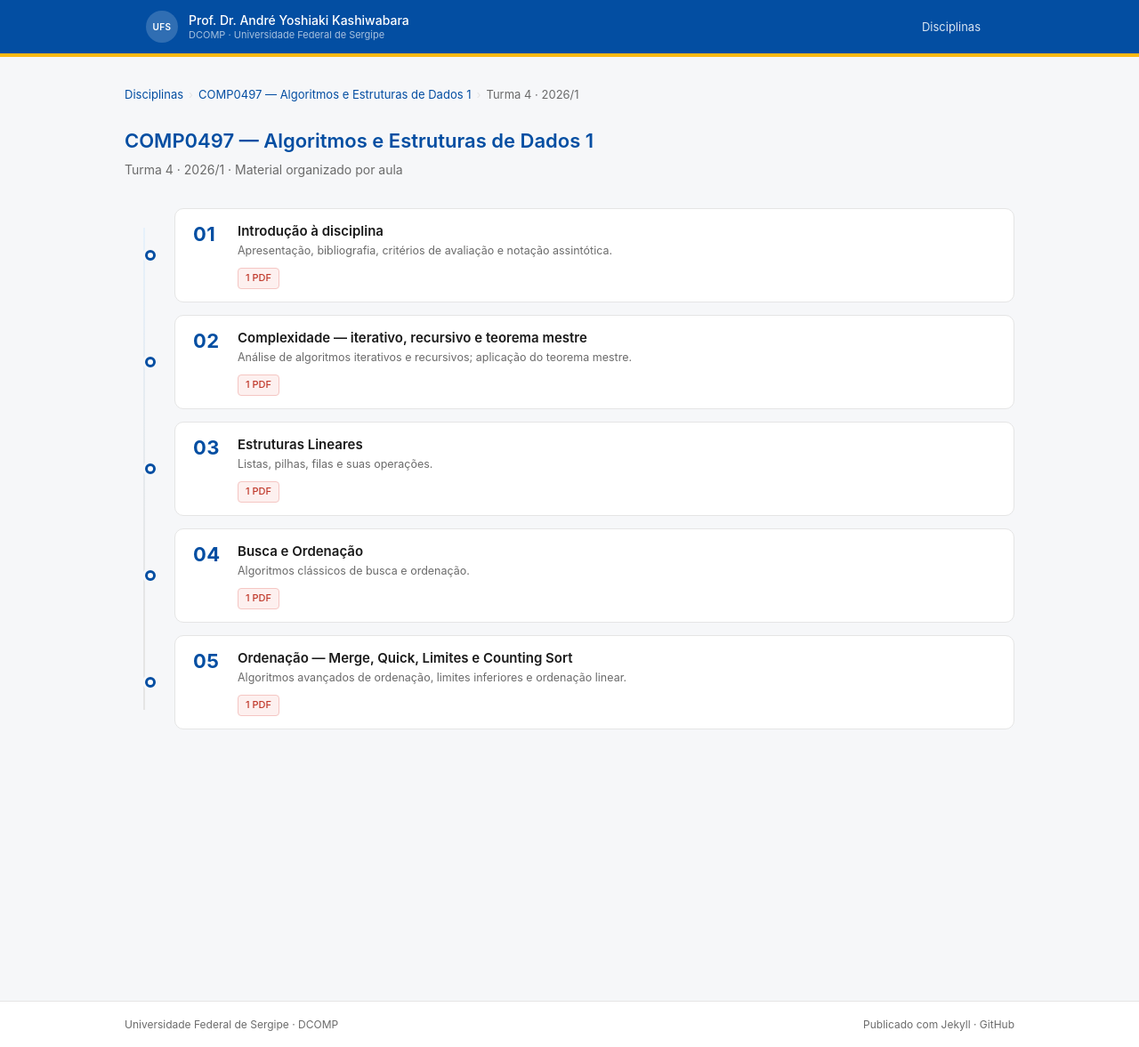
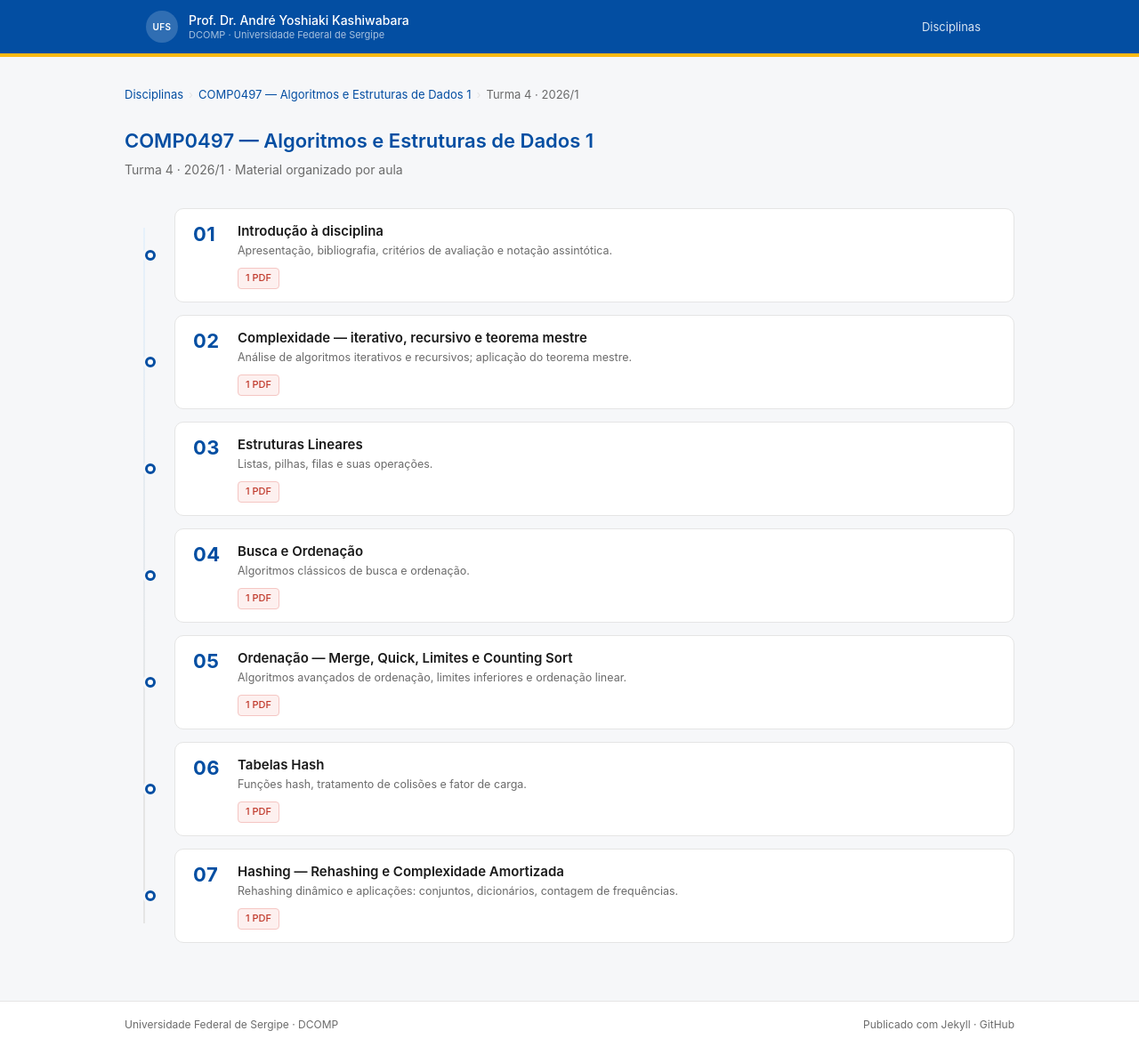
Before and after one commit to ayoshiaki/ufs-disciplinas, a Jekyll site: the page built from algoritmos/2026-1-T04/index.md, in a window 1280 px wide and 1177 px high. Shown: the whole window at 89% size. Built offline with Jekyll 4.4.1, drawn with Linux system fonts in a browser that asks for light colours.

Commit message:
feat: adiciona aulas 06 (Tabelas Hash) e 07 (Rehashing) a COMP0497
Recupera material de tabelas hash encontrado em diretórios externos:

- aula-06-tabelas-hash: funções hash, colisões, fator de carga
  (fonte: archive/.../hashing.tex + 6 figuras do Cormen Cap. 11)
- aula-07-hashing-rehashing: rehashing dinâmico e complexidade
  amortizada (fonte: experiments/routines/.../hashing_rehashing.tex)

Substitui ✓/✗ por \\checkmark/\$\\times\$ em aula-06 para compilar.
Atualiza timeline da turma com os 2 novos cards.

Co-Authored-By: Claude Opus 4.7 (1M context) <noreply@anthropic.com>

```diff
--- a/algoritmos/2026-1-T04/index.md
+++ b/algoritmos/2026-1-T04/index.md
@@ -61,4 +61,22 @@ title: "COMP0497 — Algoritmos e Estruturas de Dados 1 — Turma 4 · 2026/1"
     </div>
   </a>
 
+  <a class="week-card" href="{{ 'algoritmos/2026-1-T04/aula-06-tabelas-hash' | relative_url }}">
+    <div class="week-num">06</div>
+    <div class="week-body">
+      <div class="week-title">Tabelas Hash</div>
+      <div class="week-desc">Funções hash, tratamento de colisões e fator de carga.</div>
+      <div class="week-badges"><span class="week-badge pdf">1 PDF</span></div>
+    </div>
+  </a>
+
+  <a class="week-card" href="{{ 'algoritmos/2026-1-T04/aula-07-hashing-rehashing' | relative_url }}">
+    <div class="week-num">07</div>
+    <div class="week-body">
+      <div class="week-title">Hashing — Rehashing e Complexidade Amortizada</div>
+      <div class="week-desc">Rehashing dinâmico e aplicações: conjuntos, dicionários, contagem de frequências.</div>
+      <div class="week-badges"><span class="week-badge pdf">1 PDF</span></div>
+    </div>
+  </a>
+
 </div>
```
Also changed, not shown: algoritmos/2026-1-T04/aula-06-tabelas-hash/index.md (added, +31 -0 lines), algoritmos/2026-1-T04/aula-07-hashing-rehashing/index.md (added, +31 -0 lines), algoritmos/2026-1-T04/aula-06-tabelas-hash/fig_11_1.png (added), algoritmos/2026-1-T04/aula-06-tabelas-hash/fig_11_2.png (added), algoritmos/2026-1-T04/aula-06-tabelas-hash/fig_11_3.png (added), algoritmos/2026-1-T04/aula-06-tabelas-hash/fig_11_4.png (added), algoritmos/2026-1-T04/aula-06-tabelas-hash/fig_11_5.png (added), algoritmos/2026-1-T04/aula-06-tabelas-hash/fig_11_6.png (added), 4 other files.
